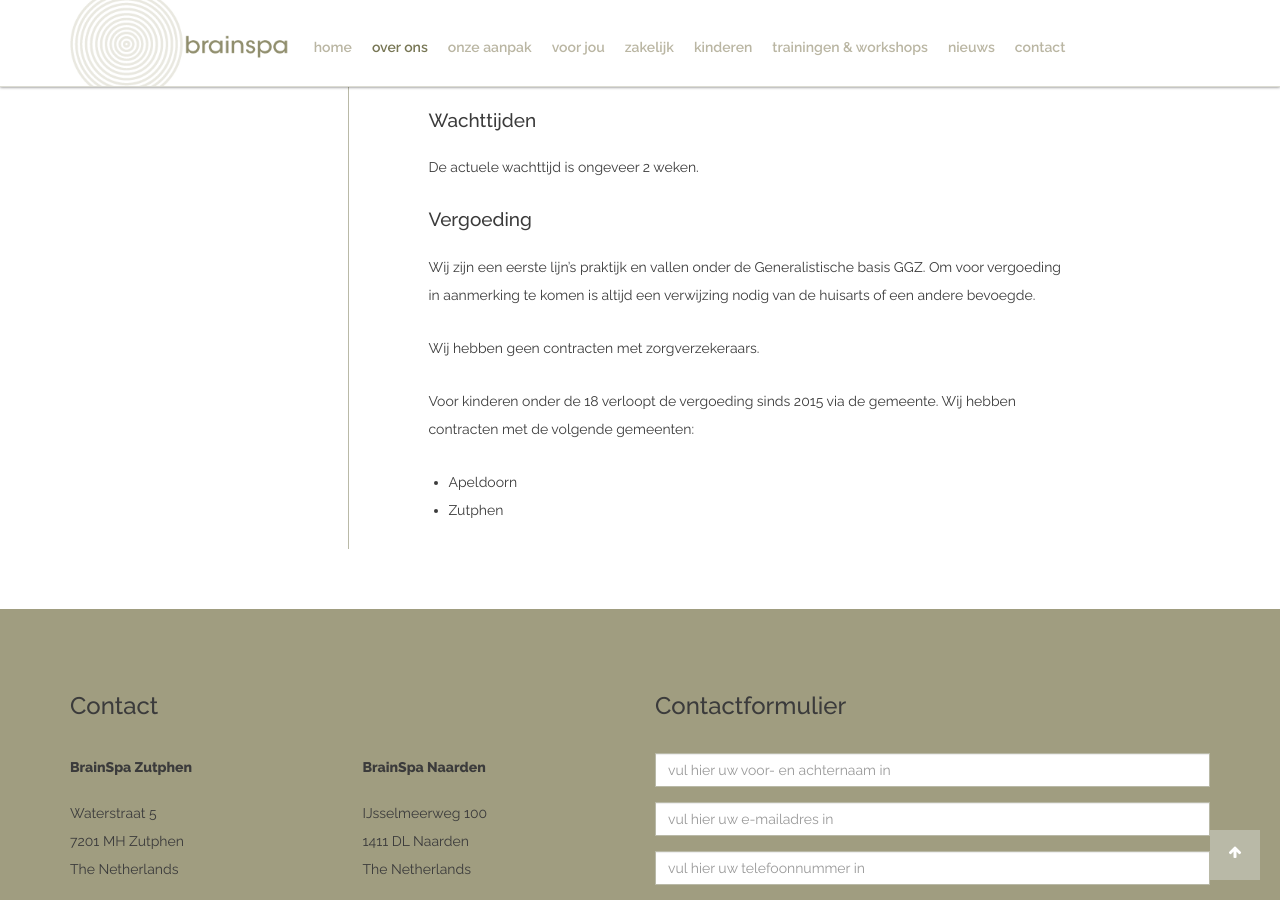
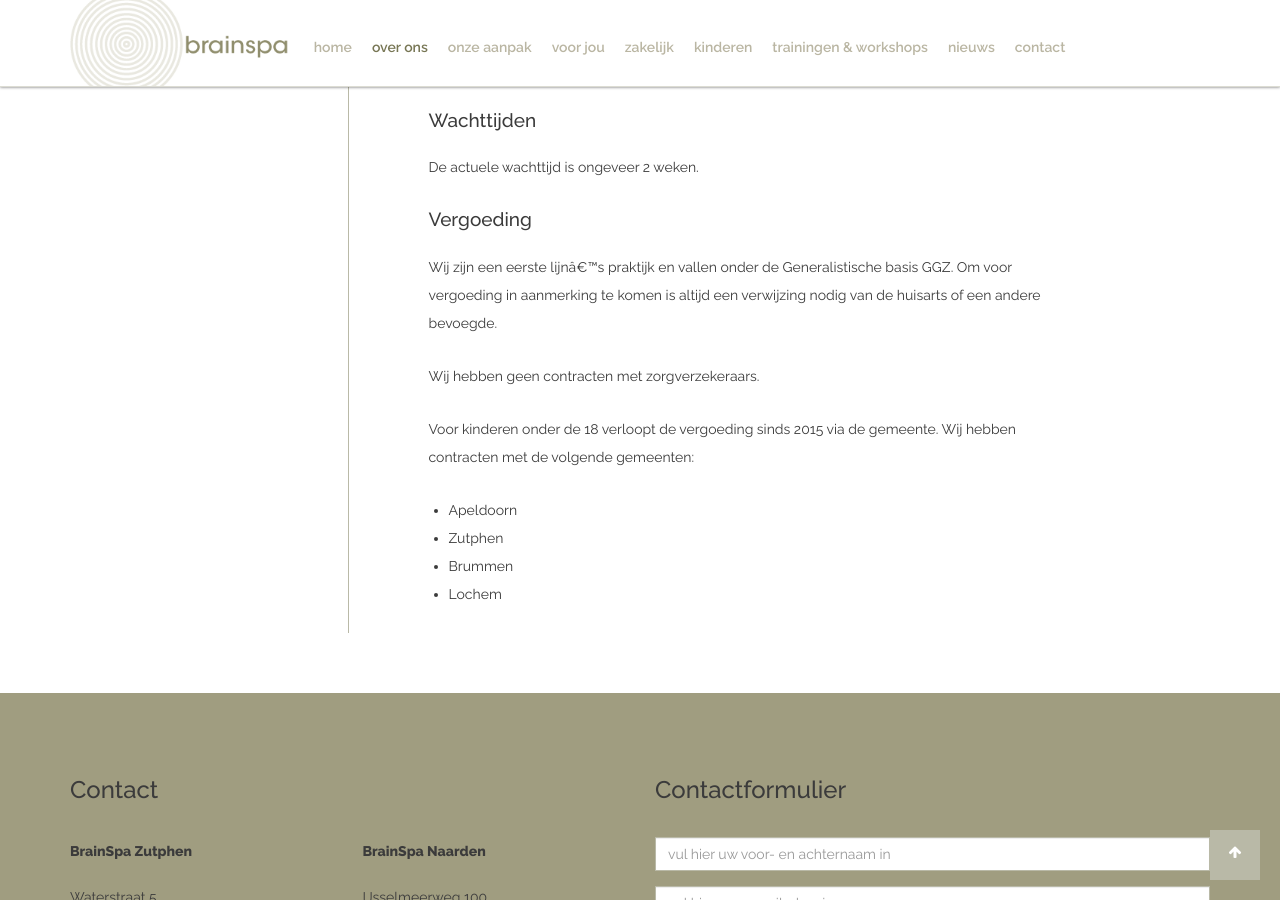
Before and after one commit to dveninga/brainspa, a Jekyll site: the page built from over-ons/praktische-informatie.md, in a window 1280 px wide and 900 px high, scrolled down 500 px. Built offline with Jekyll 4.4.1, drawn with Linux system fonts in a browser that asks for light colours; part of the change alters nothing that is shown.

Commit message:
Updated praktische-informatie.md

```diff
--- a/over-ons/praktische-informatie.md
+++ b/over-ons/praktische-informatie.md
@@ -1,11 +1,13 @@
 ---
 layout: page
 title: Praktische informatie
-active: praktische-informatie
-class: praktische-informatie
-parent: over-ons
+active: "praktische-informatie"
+class: "praktische-informatie"
+parent: "over-ons"
 banner: contact.jpg
+published: true
 ---
+
 ##Openingstijden
 
 Op kantoortijden zijn wij over het algemeen goed bereikbaar. Natuurlijk mag je ook een bericht achter laten of een mail sturen. Onze reactie laat nooit lang op zich wachten
@@ -16,7 +18,7 @@ De actuele wachttijd is ongeveer 2 weken.
 
 ##Vergoeding
 
-Wij zijn een eerste lijn’s praktijk en vallen onder de Generalistische basis GGZ. Om voor vergoeding in aanmerking te komen is altijd een verwijzing nodig van de huisarts of een andere bevoegde.
+Wij zijn een eerste lijnâ€™s praktijk en vallen onder de Generalistische basis GGZ. Om voor vergoeding in aanmerking te komen is altijd een verwijzing nodig van de huisarts of een andere bevoegde.
 
 Wij hebben geen contracten met zorgverzekeraars.
 
@@ -24,3 +26,5 @@ Voor kinderen onder de 18 verloopt de vergoeding sinds 2015 via de gemeente. Wij
 
 * Apeldoorn
 * Zutphen
+* Brummen
+* Lochem
```
